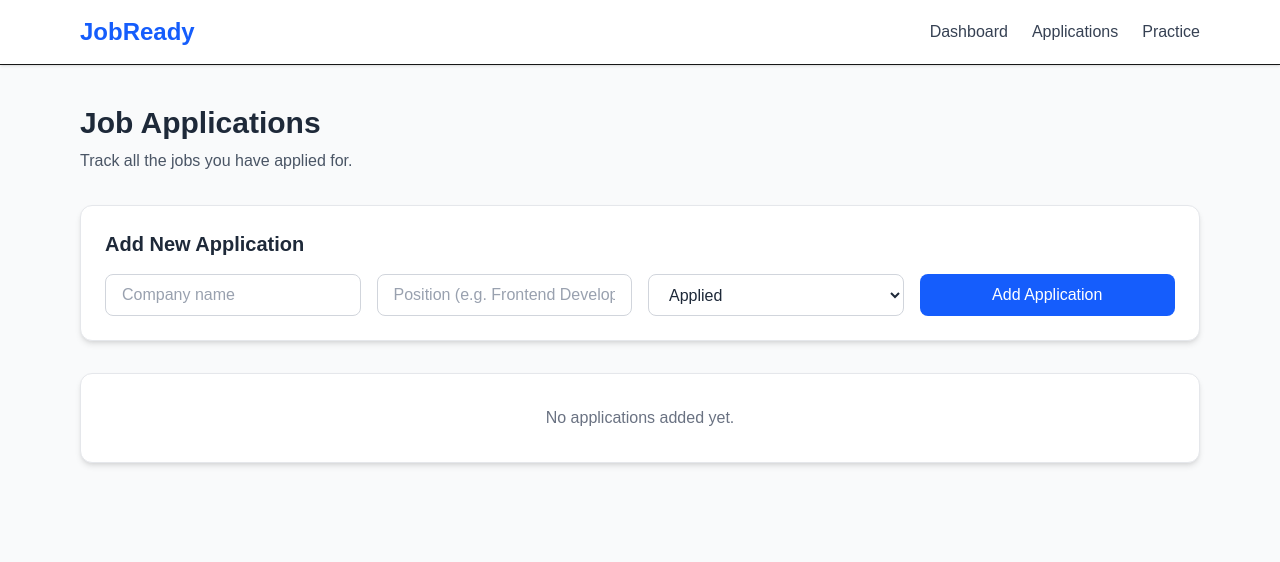
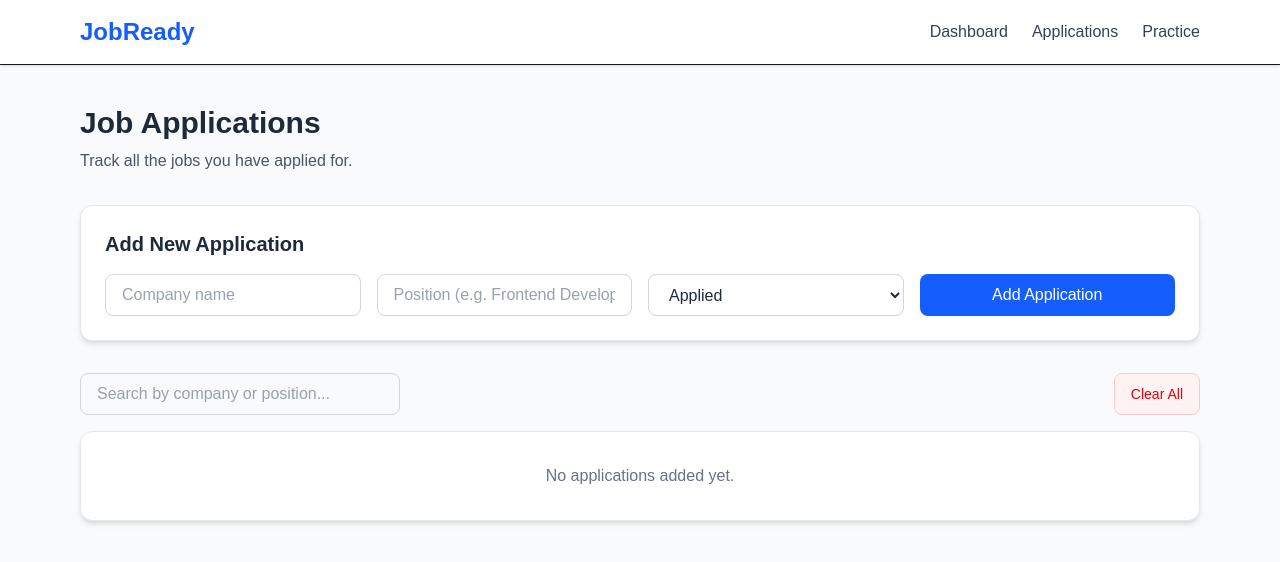
Before and after one commit to Kuldeep9711/job-ready, a Next.js app: page /applications in a window 1280 px wide. Shown: the top 562 px of the page. Built offline with nearby package versions, Linux system fonts and the light colour scheme.

Commit message:
add search filter and clearAll button

```diff
--- a/src/app/applications/page.tsx
+++ b/src/app/applications/page.tsx
@@ -17,6 +17,13 @@ const [company, setCompany] = useState("");
 const [position, setPosition] = useState("");
 const [status, setStatus] = useState("Applied");
 const [isLoaded, setIsLoaded] = useState(false);
+const [search, setSearch] = useState("");
+
+const filteredApplications = applications.filter(
+  (app) =>
+    app.company.toLowerCase().includes(search.toLowerCase()) ||
+    app.position.toLowerCase().includes(search.toLowerCase())
+);
 
 // Load data only on the client after the page is mounted
 useEffect(() => {
@@ -68,6 +75,10 @@ const handleStatusChange = (id: number, newStatus: string) => {
     app.id === id ? { ...app, status: newStatus } : app
   );
   setApplications(updated);
+};
+
+const handleClearAll = () => {
+  setApplications([]);
 };
 
   return (
@@ -126,11 +137,29 @@ const handleStatusChange = (id: number, newStatus: string) => {
           </form>
         </div>
 
+       {/* Search + Clear All */}
+<div className="flex flex-col sm:flex-row gap-3 mb-4 justify-between">
+  <input
+    type="text"
+    placeholder="Search by company or position..."
+    value={search}
+    onChange={(e) => setSearch(e.target.value)}
+    className="w-full sm:w-80 border border-gray-300 rounded-lg px-4 py-2 text-gray-800 placeholder:text-gray-400 focus:outline-none focus:ring-2 focus:ring-blue-500"
+  />
+
+  <button
+    onClick={handleClearAll}
+    className="bg-red-50 text-red-600 border border-red-200 px-4 py-2 rounded-lg text-sm font-medium hover:bg-red-100 transition"
+  >
+    Clear All
+  </button>
+</div>
+
         {/* Applications List */}
         <div className="bg-white rounded-xl shadow-md border border-gray-200 overflow-hidden">
           {!isLoaded ? (
   <div className="p-8 text-center text-gray-500">Loading...</div>
-) : applications.length === 0 ? (
+) : filteredApplications.length === 0 ? (
             <div className="p-8 text-center text-gray-500">
               No applications added yet.
             </div>
@@ -156,7 +185,7 @@ const handleStatusChange = (id: number, newStatus: string) => {
                 </tr>
               </thead>
               <tbody>
-  {applications.map((app) => (
+ {filteredApplications.map((app) => (
     <tr key={app.id} className="border-b hover:bg-gray-50">
       <td className="px-6 py-4 font-medium text-gray-800">{app.company}</td>
       <td className="px-6 py-4 text-gray-800">{app.position}</td>
```
